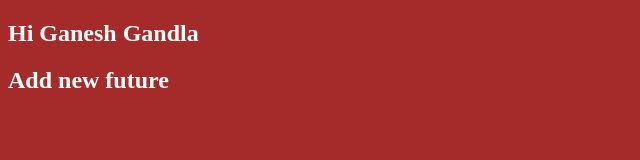
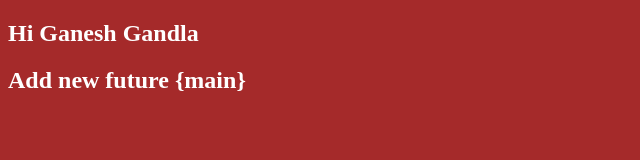
Before and after one commit to Ganesh-Gandla/localrepo, a plain HTML site: page index.html in a window 1280 px wide. Shown: the whole page, without its empty margins (0-640 px from the left). Drawn offline with Linux system fonts and the light colour scheme.

Commit message:
added new future in the main branch

```diff
--- a/index.html
+++ b/index.html
@@ -8,6 +8,6 @@
 </head>
 <body>
     <h2>Hi Ganesh Gandla</h2>
-    <h2>Add new future</h2>
+    <h2>Add new future {main}</h2>
 </body>
 </html>
```
